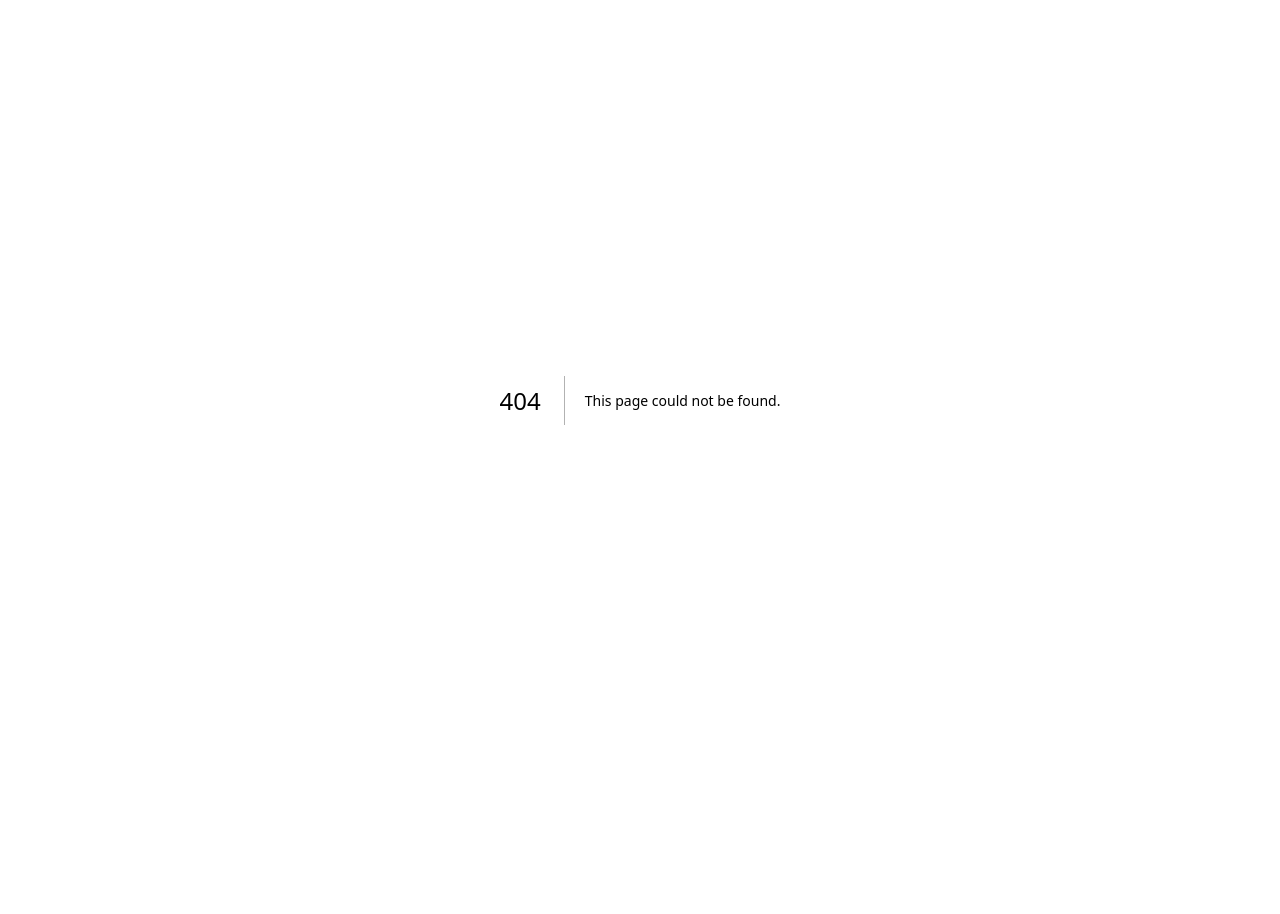
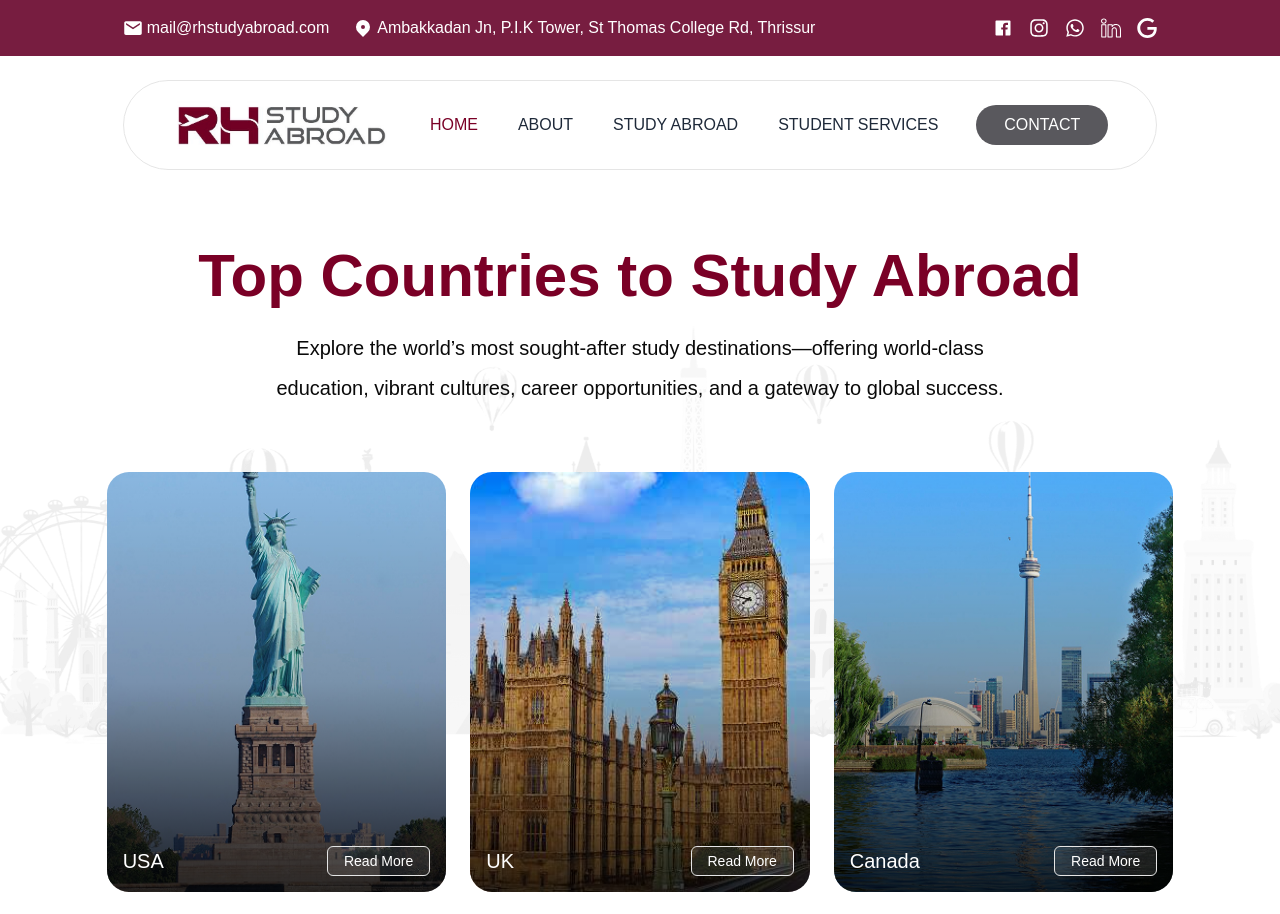
Before and after one commit to SaifuMak/rh-study-abroad, a Next.js app: page /countries in a window 1280 px wide. Before the commit this address had no page. Shown: the top 914 px of the page. Before the commit the page ends 800 px from the top, so only its background shows below. Built offline with nearby package versions, Linux system fonts and the light colour scheme; a web font is replaced by a local one.

Commit message:
faq section

```diff
--- /dev/null
+++ b/src/app/clients/CountriesClient.jsx
@@ -0,0 +1,26 @@
+'use client'
+import React from 'react'
+import TopBar from '../components/TopBar'
+import MainHeader from '../components/MainHeader'
+import SmoothScroll from '../components/SmoothScroll'
+import Footer from '../components/Footer'
+import ContentSection from '../components/countries/ContentSection'
+
+function CountriesClient() {
+    return (
+
+        <SmoothScroll>
+            <div className=" fixed top-0 w-full z-999">
+                <TopBar isDark={true} />
+                <MainHeader />
+            </div>
+            <div className="overflow-x-hidden">
+                <ContentSection />
+
+                <Footer />
+            </div>
+        </SmoothScroll>
+    )
+}
+
+export default CountriesClient
--- a/src/app/components/MainHeader.jsx
+++ b/src/app/components/MainHeader.jsx
@@ -41,7 +41,7 @@ export default function MainHeader() {
     <>
       <header className="w-full lg:py-3 xl:py-6 z-50 relative">
         <div ref={navRef} className="xl:max-w-10/12 lg:max-w-10/12 mx-auto lg:px-4">
-          <div className="bg-white lg:rounded-full px-5 lg:px-12 py-3 lg:py-5 flex items-center justify-between  border">
+          <div className="bg-white lg:rounded-full px-5 lg:px-12 py-3 lg:py-5 flex items-center justify-between  lg:border">
 
             {/* Logo */}
             <img
@@ -56,11 +56,10 @@ export default function MainHeader() {
                 <Link
                   key={i}
                   href={item.href}
-                  className={`font-medium ${
-                    item.label === "HOME"
+                  className={`font-medium ${item.label === "HOME"
                       ? "text-[#7A0026]"
                       : "text-gray-800 hover:text-[#7A0026]"
-                  }`}
+                    }`}
                 >
                   {item.label}
                 </Link>
--- a/src/app/components/about-us/GallerySection.jsx
+++ b/src/app/components/about-us/GallerySection.jsx
@@ -37,7 +37,7 @@ function GallerySection() {
         },
     ];
 
-     const contentRef = useGsapFadeIn()
+    const contentRef = useGsapFadeIn()
     const centerContentRef = useGsapOpacity()
     const leftContentRef = useGsapOpacity()
 
--- /dev/null
+++ b/src/app/components/countries/ContentSection.jsx
@@ -0,0 +1,49 @@
+
+import Image from "next/image"
+import useGsapFadeIn from "@/app/hooks/gsap/useGsapFadeIn";
+import useGsapOpacity from "@/app/hooks/gsap/useGsapOpacity";
+
+import CountriesGrid from "./CountriesGrid";
+import { faqItems } from "@/app/data/faqItems";
+import FAQ from "./FAQ";
+
+export default function ContentSection() {
+
+    const contentRef = useGsapFadeIn()
+    const imagesContainerRef = useGsapOpacity()
+
+    return (
+        <section className="relative w-full pt-24 mt-24 lg:mt-36 2xl:mt-48 overflow-hidden">
+            {/* Background illustration */}
+            <div className="absolute inset-0 h-[600px] -z-10  bg-white">
+                <Image
+                    src="/images/countries/pattern.png"
+                    alt="Background illustration"
+                    fill
+                    className="opacity-10   grayscale  "
+                />
+            </div>
+
+            <div className="lg:max-w-10/12 mx-auto px-4">
+                {/* Heading */}
+                <div ref={contentRef} className="text-center opacity-0 xl:mb-16 mb-10">
+                    <h2 className="heading font-semibold text-[#7A0026] mb-4">
+                        Top Countries to Study Abroad
+                    </h2>
+                    <p className="description">
+                        Explore the world’s most sought-after study destinations—offering world-class education, vibrant cultures, career opportunities,
+                        and a gateway to global success.
+                    </p>
+                </div>
+            </div>
+
+            {/* countries list  */}
+            <div ref={imagesContainerRef} className=" mb-12 lg:mb-20 opacity-0 w-10/12 mx-auto">
+                <CountriesGrid />
+            </div>
+
+            <FAQ items={faqItems}/>
+
+        </section>
+    )
+}
--- /dev/null
+++ b/src/app/components/countries/CountriesGrid.jsx
@@ -0,0 +1,37 @@
+import Image from "next/image"
+import { countries } from "@/app/data/countries"
+
+export default function CountriesGrid() {
+    return (
+        <div className="grid grid-cols-1 sm:grid-cols-2 lg:grid-cols-3 2xl:grid-cols-4 lg:gap-6 gap-10">
+            {countries.map((country, index) => (
+                <div
+                    key={index}
+                    className="relative  h-[350px] lg:h-[350px] xl:h-[420px] rounded-3xl overflow-hidden group"
+                >
+                    {/* Image */}
+                    <Image
+                        src={country.image}
+                        alt={country.name}
+                        fill
+                        className="duration-500 group-hover:scale-105"
+                    />
+
+                    {/* Overlay */}
+                    <div className="absolute inset-0 bg-gradient-to-b from-black/0 via-black/20 to-black/80" />
+
+                    {/* Bottom content */}
+                    <div className="absolute bottom-4 left-4 right-4 flex items-center justify-between">
+                        <h3 className="text-white text-lg xl:text-xl font-medium">
+                            {country.name}
+                        </h3>
+
+                        <button className="px-4 py-1 text-xs md:text-sm  hover:bg-white/30 bg-white/10 text-white border rounded-sm">
+                            Read More
+                        </button>
+                    </div>
+                </div>
+            ))}
+        </div>
+    )
+}
--- /dev/null
+++ b/src/app/components/countries/FAQ.jsx
@@ -0,0 +1,69 @@
+"use client"
+
+import { useState } from "react"
+import { FiPlus, FiMinus } from "react-icons/fi"
+
+export default function FAQ({ items }) {
+
+    return (
+        <section className="w-full bg-[#771D400D] py-12 lg:py-20 xl:py-24 2xl:py-28 px-4">
+            <div className=" lg:max-w-10/12 max-w-11/12 mx-auto">
+                {/* Title */}
+                <h2 className="text-center heading font-semibold text-[#7A1E3A] mb-10 2xl:mb-14">
+                    Frequently Asked Questions
+                </h2>
+
+                {/* Accordion */}
+                <div className="space-y-6 lg:pt-10">
+                    {items.map((item, index) => (
+                        <FaqItem key={index} item={item} index={index} />
+                    ))}
+                </div>
+            </div>
+        </section>
+    )
+}
+
+
+function FaqItem({ item, index }) {
+
+    const [isOpened, setIsOpened] = useState(false)
+
+    return (
+        <div key={index} className="border-b  border-black/15 pb-4">
+            <button
+                onClick={() => setIsOpened(!isOpened)}
+                className="w-full flex items-start gap-1 lg:gap-2 text-left"
+            >
+                {/* Number */}
+                <span className="text-black max-md:font-semibold font-medium lg:text-xl text-lg 2xl:text-2xl">
+                    {index + 1}.
+                </span>
+
+                {/* Question */}
+                <span className="lg:text-xl max-md:font-semibold text-lg 2xl:text-2xl font-medium text-black flex-1">
+                    {item.ques}
+                </span>
+
+                {/* Icon */}
+                <span className="ml-auto">
+                    {isOpened ? (
+                        <FiMinus className="text-lg mt-1" />
+                    ) : (
+                        <FiPlus className="text-lg mt-1" />
+                    )}
+                </span>
+            </button>
+
+            {/* Answer */}
+            <div
+                className={`overflow-hidden mt-2 lg:mt-4 transition-all duration-700 ease-in-out ${isOpened ? "max-h-56 " : "max-h-0"
+                    }`}
+            >
+                <p className="  max-md:pl-4 2xl:max-w-11/12 md:text-lg text-[#363636] lg:leading-8 2xl:pr-8">
+                    {item.ans}
+                </p>
+            </div>
+        </div>
+    )
+}
--- a/src/app/components/home/CountriesList.jsx
+++ b/src/app/components/home/CountriesList.jsx
@@ -12,7 +12,7 @@ function CountriesList() {
     <div className=" my-10 w-full max-sm:text-center text-white  ">
       <div className="w-full relative  lg:ml-5 2xl:ml-10 py-12 md:py-16 xl:py-20 flex justify-center md:justify-end sm:rounded-l-3xl bg-primary-red border ">
 
-        <div className=" z-10 max-sm:w-11/12   xl:mr-3 sm:pl-10 xl:pl-24 2xl:pl-28">
+        <div className=" z-10 max-sm:w-11/12  w-full  xl:mr-3 sm:pl-10 xl:pl-24 2xl:pl-28">
           <h1 ref={titleRef} className={`heading md:ml-4 ${sansita.className}`}>Top Countries to Study Abroad</h1>
           <div ref={descriptionRef} className=" flex max-sm:flex-col md:ml-4 justify-between items-center sm:w-11/12 mt-4 md:mt-6 mb-10 lg:mb-16 ">
             <p className=" text-lg lg:text-xl font-light max-w-md xl:max-w-2xl">Explore the most sought-after destinations for world-class education and life-changing experiences.</p>
--- /dev/null
+++ b/src/app/countries/page.jsx
@@ -0,0 +1,10 @@
+import CountriesClient from "../clients/CountriesClient";
+
+export default function Countries() {
+
+    return (
+
+        <CountriesClient />
+
+    );
+}
--- a/src/app/data/countries.jsx
+++ b/src/app/data/countries.jsx
@@ -1,38 +1,23 @@
- export const countries = [
-  {
-    name: "USA",
-    image: "/images/home/countries/usa.jpg",
-  },
-  {
-    name: "UK",
-    image: "/images/home/countries/uk.jpg",
-  },
-  {
-    name: "Canada",
-    image: "/images/home/countries/canada.jpg",
-  },
-  {
-    name: "Australia",
-    image: "/images/home/countries/australia.jpg",
-  },
-  {
-    name: "New Zealand",
-    image: "/images/home/countries/new-zealand.jpg",
-  },
-   {
-    name: "UK",
-    image: "/images/home/countries/uk.jpg",
-  },
-  {
-    name: "Canada",
-    image: "/images/home/countries/canada.jpg",
-  },
-  {
-    name: "Australia",
-    image: "/images/home/countries/australia.jpg",
-  },
-  {
-    name: "New Zealand",
-    image: "/images/home/countries/new-zealand.jpg",
-  },
+export const countries = [
+  { name: "USA", image: "/images/home/countries/usa.jpg" },
+  { name: "UK", image: "/images/home/countries/uk.jpg" },
+  { name: "Canada", image: "/images/home/countries/canada.jpg" },
+  { name: "Australia", image: "/images/home/countries/australia.jpg" },
+  { name: "New Zealand", image: "/images/home/countries/new-zealand.jpg" },
+
+  { name: "Ireland", image: "/images/home/countries/uk.jpg" },
+  { name: "France", image: "/images/home/countries/canada.jpg" },
+  { name: "Germany", image: "/images/home/countries/uk.jpg" },
+  { name: "Sweden", image: "/images/home/countries/canada.jpg" },
+  { name: "Switzerland", image: "/images/home/countries/australia.jpg" },
+  { name: "Austria", image: "/images/home/countries/new-zealand.jpg" },
+  { name: "Denmark", image: "/images/home/countries/uk.jpg" },
+  { name: "Finland", image: "/images/home/countries/canada.jpg" },
+  { name: "Malta", image: "/images/home/countries/australia.jpg" },
+  { name: "Italy", image: "/images/home/countries/new-zealand.jpg" },
+  { name: "Latvia", image: "/images/home/countries/uk.jpg" },
+  { name: "Netherlands", image: "/images/home/countries/canada.jpg" },
+  { name: "Singapore", image: "/images/home/countries/australia.jpg" },
+  { name: "Malaysia", image: "/images/home/countries/new-zealand.jpg" },
+  { name: "UAE", image: "/images/home/countries/uk.jpg" },
 ]
--- /dev/null
+++ b/src/app/data/faqItems.js
@@ -0,0 +1,26 @@
+export const faqItems = [
+  {
+    ques: "What services do you offer for students planning to study abroad?",
+    ans: "We provide complete end-to-end support for students planning to study abroad. This includes career counseling, shortlisting universities and courses, application assistance, SOP and document review, visa guidance, pre-departure briefing, accommodation support, and ongoing assistance even after you reach your destination. ",
+  },
+  {
+    ques: "Do you help in choosing the right course and country?",
+    ans: "Yes, we offer personalized guidance to help you choose the right course and country based on your academic background, career aspirations, budget, and long-term goals. Our counselors evaluate multiple factors such as job opportunities, immigration policies, and university rankings before making recommendations.",
+  },
+  {
+    ques: "Is there a consultation fee?",
+    ans: "No, our initial consultation is completely free. During this session, our counselors assess your profile, discuss your goals, and outline the best study-abroad options available to you. You can then decide how you would like to proceed without any obligation.",
+  },
+  {
+    ques: "How long does the application process take?",
+    ans: "The application process duration depends on the country, university, and intake you are applying for. On average, it can take anywhere from a few weeks to a few months. We help you plan timelines in advance to ensure all applications and documents are submitted on time.",
+  },
+  {
+    ques: "Can you help with scholarships and financial aid?",
+    ans: "Yes, we guide students in identifying relevant scholarships, grants, and financial aid options offered by universities and external organizations. We also assist with application requirements and documentation to improve your chances of securing financial support.",
+  },
+  {
+    ques: "Do you provide visa assistance?",
+    ans: "Absolutely. Our visa assistance includes document verification, application filing, guidance on financial proofs, mock visa interviews, and updates on visa regulations. We work closely with you to ensure a smooth and confident visa application process.",
+  },
+]
```
Also changed, not shown: public/images/countries/pattern.png (added), public/images/countries/usa.png (added).
